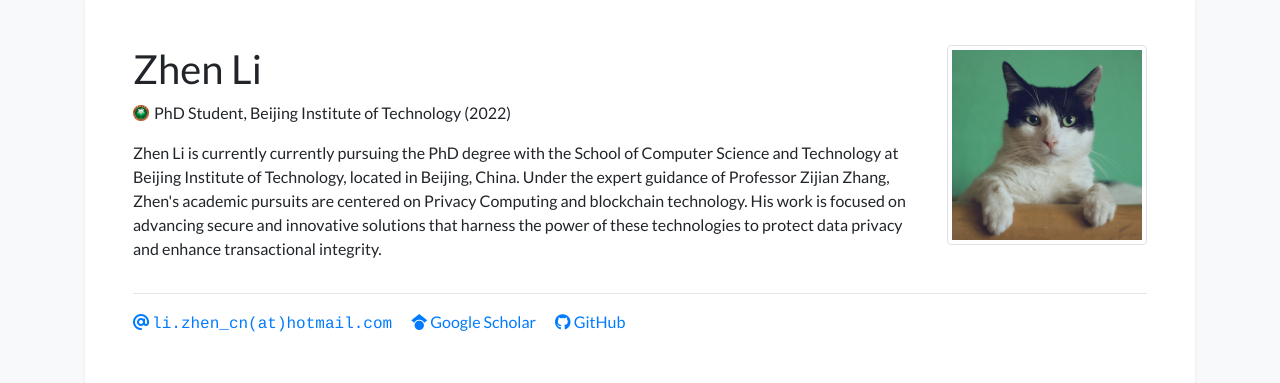
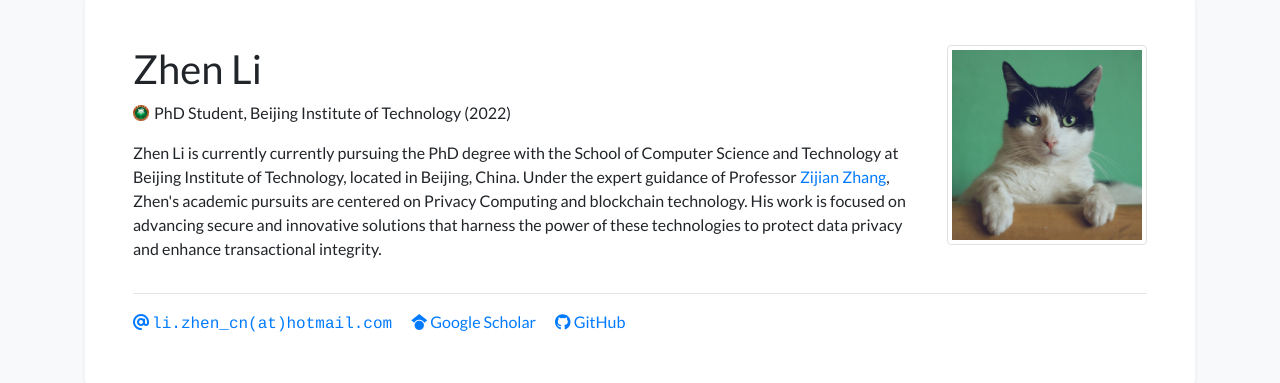
Before and after one commit to Lizhen0797/lizhen0797.github.io, a Jekyll site: the page built from index.html, in a window 1280 px wide and 900 px high. Shown: the part 83-466 px from the top of the window. Built offline with Jekyll 4.4.1, drawn with Linux system fonts in a browser that asks for light colours; a style sheet for code colours, icons or effects is not loaded; some of the changed lines change nothing that is shown.

Commit message:
update bio

```diff
--- a/_data/profile.yml
+++ b/_data/profile.yml
@@ -18,7 +18,7 @@ github: Lizhen0797
 
 short_bio: >-
   Zhen Li is currently currently pursuing the PhD degree with the School of Computer Science and Technology at Beijing Institute of Technology, located in Beijing, China.
-  Under the expert guidance of Professor Zijian Zhang, Zhen's academic pursuits are centered on Privacy Computing and blockchain technology.
+  Under the expert guidance of Professor <a href="https://alex-zijian-zhang.github.io">Zijian Zhang</a>, Zhen's academic pursuits are centered on Privacy Computing and blockchain technology.
   His work is focused on advancing secure and innovative solutions that harness the power of these technologies to protect data privacy and enhance transactional integrity.
 
 portrait_url: assets/images/photos/portrait.jpg
```
